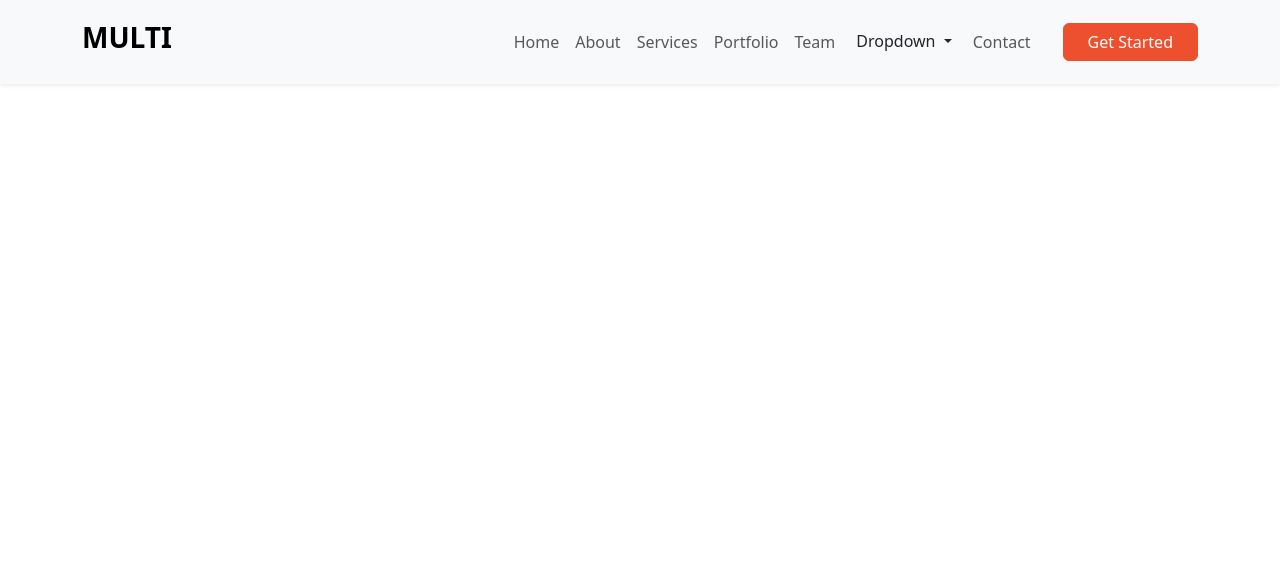
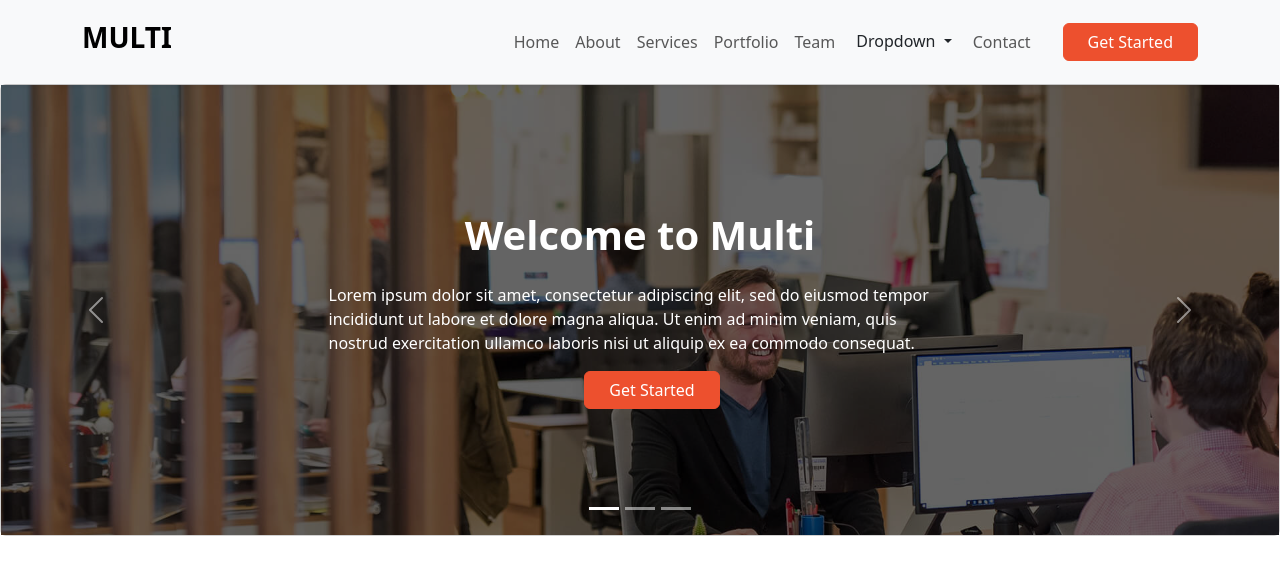
Before and after one commit to soheil0082/Multi, a website: page src/index.html in a window 1280 px wide. Drawn offline with nearby package versions, Linux system fonts and the light colour scheme.

Commit message:
feat: adds carousel

```diff
--- a/src/index.html
+++ b/src/index.html
@@ -46,6 +46,70 @@
 
         </div>
     </nav>
+    <div id="carouselExampleIndicators" class="carousel slide">
+        <div class="carousel-indicators">
+            <button type="button" data-bs-target="#carouselExampleIndicators" data-bs-slide-to="0" class="active"
+                aria-current="true" aria-label="Slide 1"></button>
+            <button type="button" data-bs-target="#carouselExampleIndicators" data-bs-slide-to="1"
+                aria-label="Slide 2"></button>
+            <button type="button" data-bs-target="#carouselExampleIndicators" data-bs-slide-to="2"
+                aria-label="Slide 3"></button>
+        </div>
+        <div class="carousel-inner">
+            <div class="carousel-item card active">
+                <img src="images/hero-carousel-1.jpg" class="d-block w-100" alt="...">
+                <div class="card-img-overlay flex-column d-flex justify-content-center align-items-center">
+                    <div class="text-white w-50">
+                        <h2 class="fw-bolder fs-1 text-center mb-4">Welcome to Multi</h2>
+                        <p>Lorem ipsum dolor sit amet, consectetur adipiscing elit, sed do eiusmod tempor incididunt ut
+                            labore et dolore magna aliqua. Ut enim ad minim veniam, quis nostrud exercitation ullamco
+                            laboris nisi ut aliquip ex ea commodo consequat.
+                        </p>
+                    </div>
+                    <button type="button" class="btn btn-primary ms-4 text-white px-4 d-none d-lg-block">Get
+                        Started</button>
+                </div>
+            </div>
+            <div class="carousel-item card">
+                <img src="images/hero-carousel-1.jpg" class="d-block w-100" alt="...">
+                <div class="card-img-overlay flex-column d-flex justify-content-center align-items-center">
+                    <div class="text-white w-50">
+                        <h2 class="fw-bolder fs-1 text-center mb-4">Welcome to Multi</h2>
+                        <p>Lorem ipsum dolor sit amet, consectetur adipiscing elit, sed do eiusmod tempor incididunt ut
+                            labore et dolore magna aliqua. Ut enim ad minim veniam, quis nostrud exercitation ullamco
+                            laboris nisi ut aliquip ex ea commodo consequat.
+                        </p>
+                    </div>
+                    <button type="button" class="btn btn-primary ms-4 text-white px-4 d-none d-lg-block">Get
+                        Started</button>
+                </div>
+            </div>
+            <div class="carousel-item card">
+                <img src="images/hero-carousel-1.jpg" class="d-block w-100" alt="...">
+                <div class="card-img-overlay flex-column d-flex justify-content-center align-items-center">
+                    <div class="text-white w-50">
+                        <h2 class="fw-bolder fs-1 text-center mb-4">Welcome to Multi</h2>
+                        <p>Lorem ipsum dolor sit amet, consectetur adipiscing elit, sed do eiusmod tempor incididunt ut
+                            labore et dolore magna aliqua. Ut enim ad minim veniam, quis nostrud exercitation ullamco
+                            laboris nisi ut aliquip ex ea commodo consequat.
+                        </p>
+                    </div>
+                    <button type="button" class="btn btn-primary ms-4 text-white px-4 d-none d-lg-block">Get
+                        Started</button>
+                </div>
+            </div>
+        </div>
+        <button class="carousel-control-prev" type="button" data-bs-target="#carouselExampleIndicators"
+            data-bs-slide="prev">
+            <span class="carousel-control-prev-icon" aria-hidden="true"></span>
+            <span class="visually-hidden">Previous</span>
+        </button>
+        <button class="carousel-control-next" type="button" data-bs-target="#carouselExampleIndicators"
+            data-bs-slide="next">
+            <span class="carousel-control-next-icon" aria-hidden="true"></span>
+            <span class="visually-hidden">Next</span>
+        </button>
+    </div>
     <script src="https://cdn.jsdelivr.net/npm/bootstrap@5.3.5/dist/js/bootstrap.bundle.min.js"
         integrity="sha384-k6d4wzSIapyDyv1kpU366/PK5hCdSbCRGRCMv+eplOQJWyd1fbcAu9OCUj5zNLiq"
         crossorigin="anonymous"></script>
--- a/src/main.scss
+++ b/src/main.scss
@@ -1,3 +1,21 @@
 $primary: #ed502e;
 
+.carousel-item img {
+    height: 450px;
+    /* Adjust this value to your desired height */
+    object-fit: cover;
+    width: 100%;
+}
+
+.carousel-item::before {
+    content: "";
+    position: absolute;
+    top: 0;
+    bottom: 0;
+    left: 0;
+    right: 0;
+    background: rgba(0, 0, 0, 0.6);
+}
+
+
 @import "../node_modules/bootstrap/scss/bootstrap";
```
Also changed, not shown: src/images/hero-carousel-1.jpg (added), src/main.css, 1 other file.
